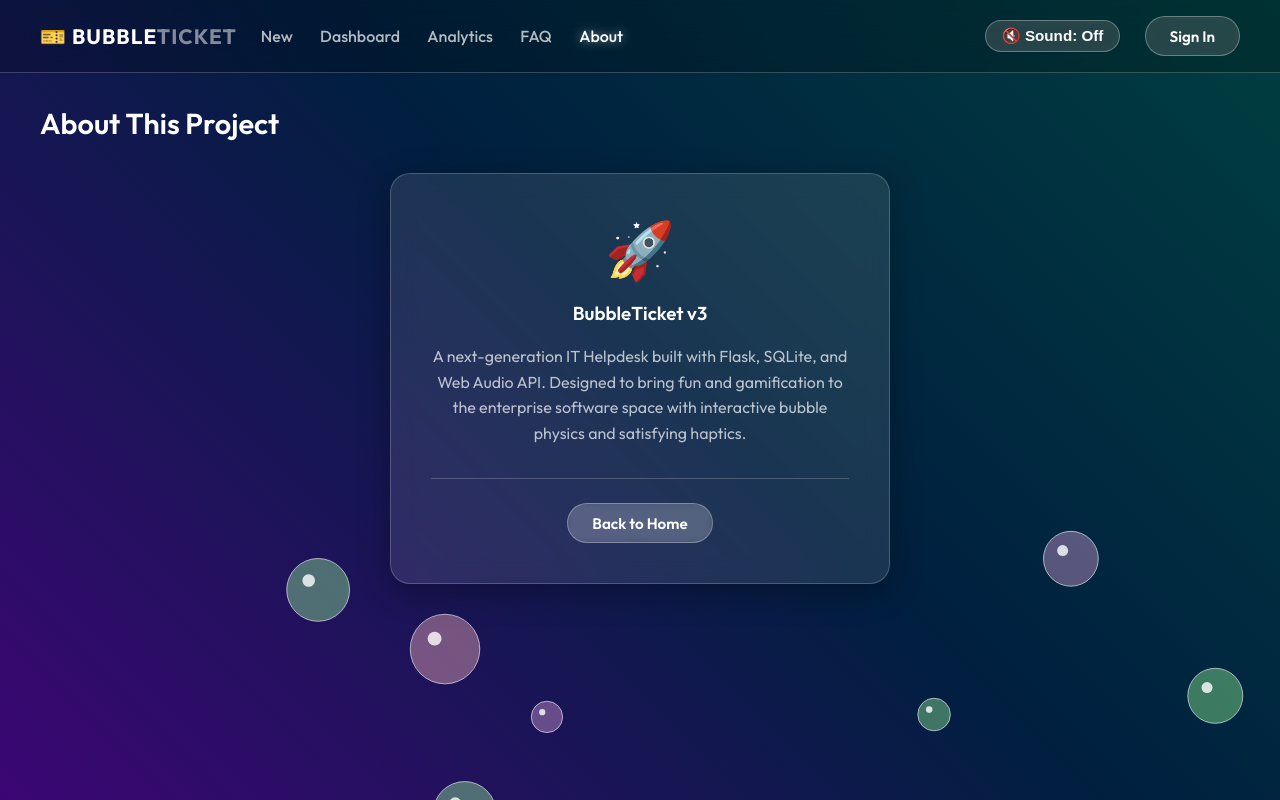
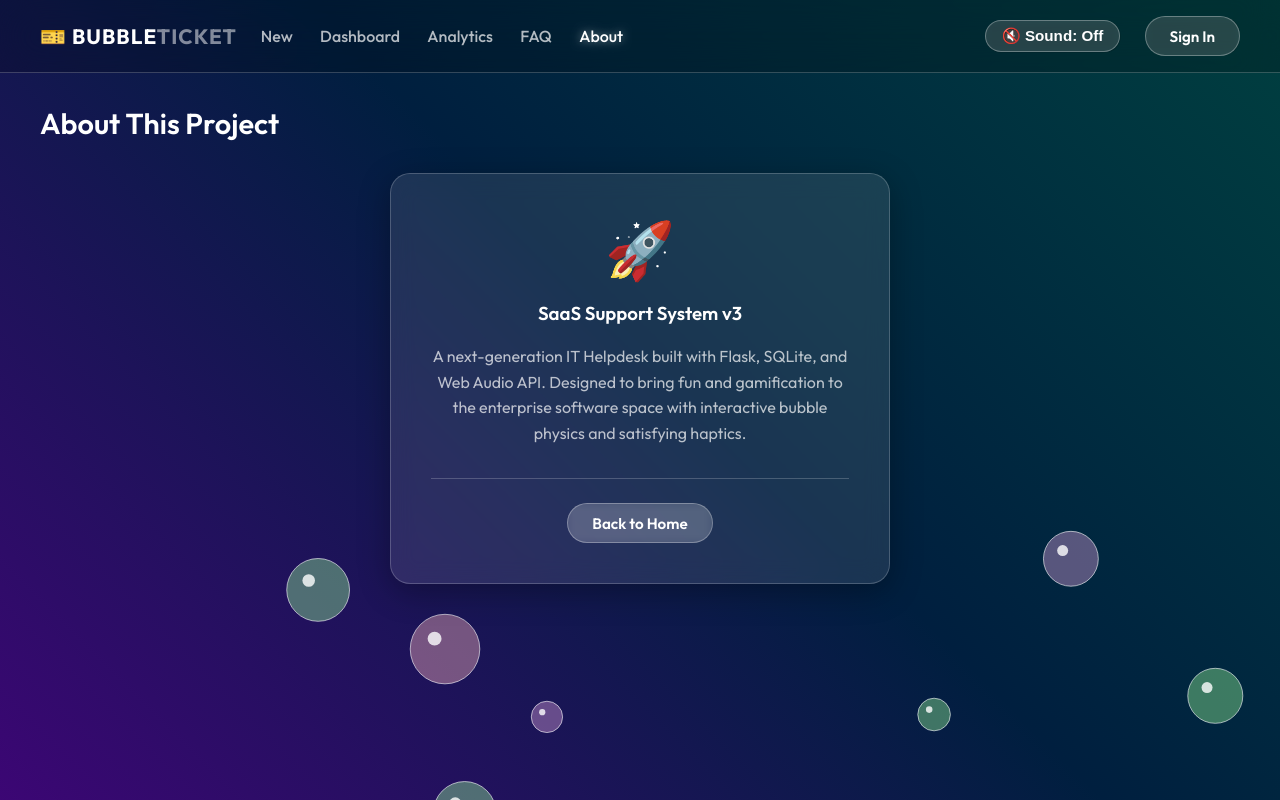
Before and after one commit to MsArpiii/ticketSystem, a Flask app: page /about in a window 1280 px wide. Run offline with Flask 3, Linux system fonts and the light colour scheme.

Commit message:
Rebrand: Update project name to SaaS Support Ticket Management System

```diff
--- a/app/templates/about.html
+++ b/app/templates/about.html
@@ -8,7 +8,7 @@
 <div class="form-container">
     <div class="glass-card" style="padding: 2.5rem; text-align: center;">
         <div style="font-size: 3.5rem; margin-bottom: 1rem;">🚀</div>
-        <h3 style="margin-top: 0; font-weight: 600;">BubbleTicket v3</h3>
+        <h3 style="margin-top: 0; font-weight: 600;">SaaS Support System v3</h3>
         <p style="color: var(--text-secondary); line-height: 1.6;">
             A next-generation IT Helpdesk built with Flask, SQLite, and Web Audio API.
             Designed to bring fun and gamification to the enterprise software space with interactive bubble physics and satisfying haptics.
--- a/app/templates/base.html
+++ b/app/templates/base.html
@@ -3,7 +3,7 @@
 <head>
     <meta charset="UTF-8">
     <meta name="viewport" content="width=device-width, initial-scale=1.0">
-    <title>{% block title %}Funky Ticket System{% endblock %}</title>
+    <title>{% block title %}SaaS Ticket Management System{% endblock %}</title>
     <link rel="preconnect" href="https://fonts.googleapis.com">
     <link rel="preconnect" href="https://fonts.gstatic.com" crossorigin>
     <link href="https://fonts.googleapis.com/css2?family=Outfit:wght@300;400;500;600;700&display=swap" rel="stylesheet">
```
Also changed, not shown: README.md.
